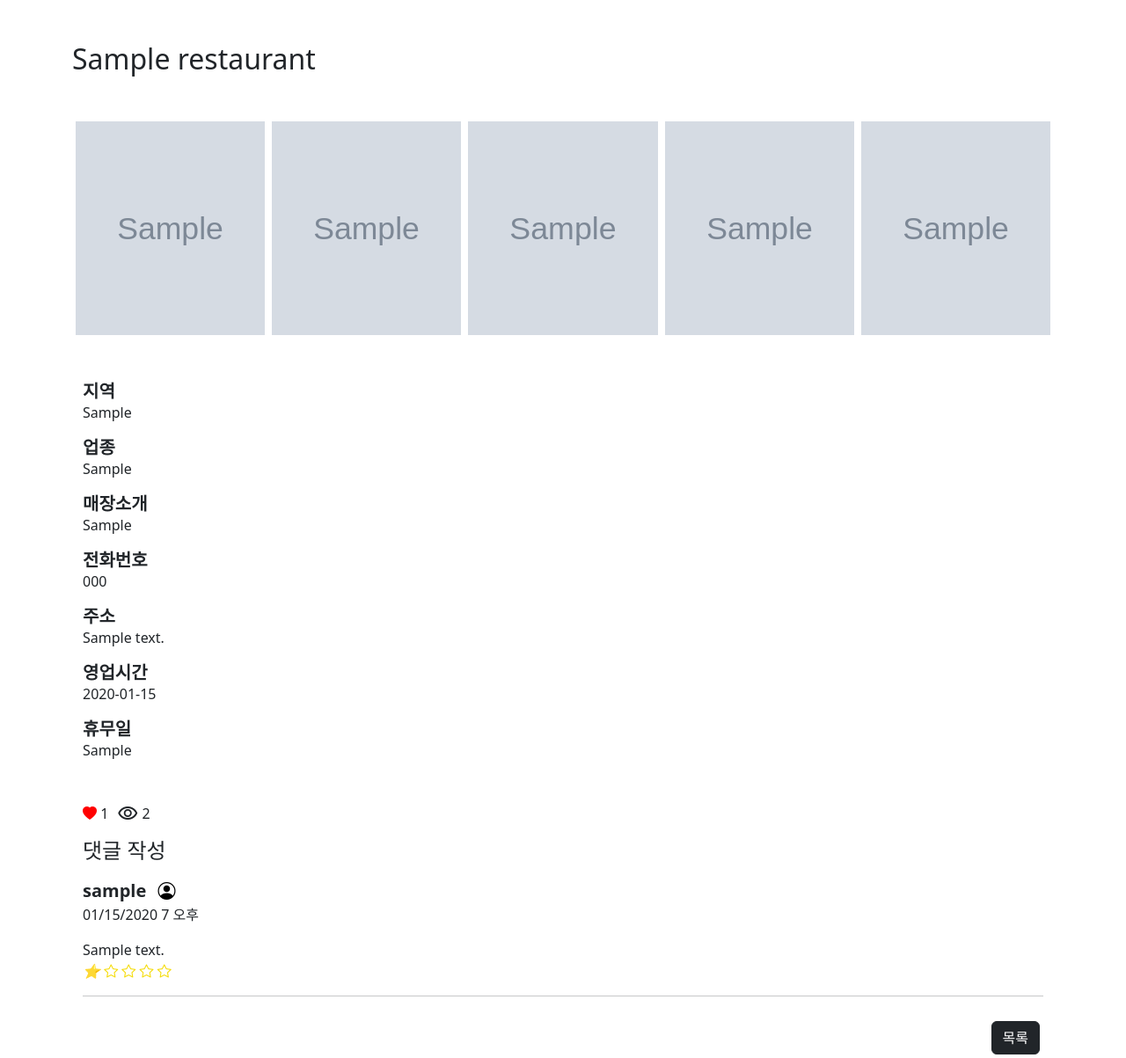
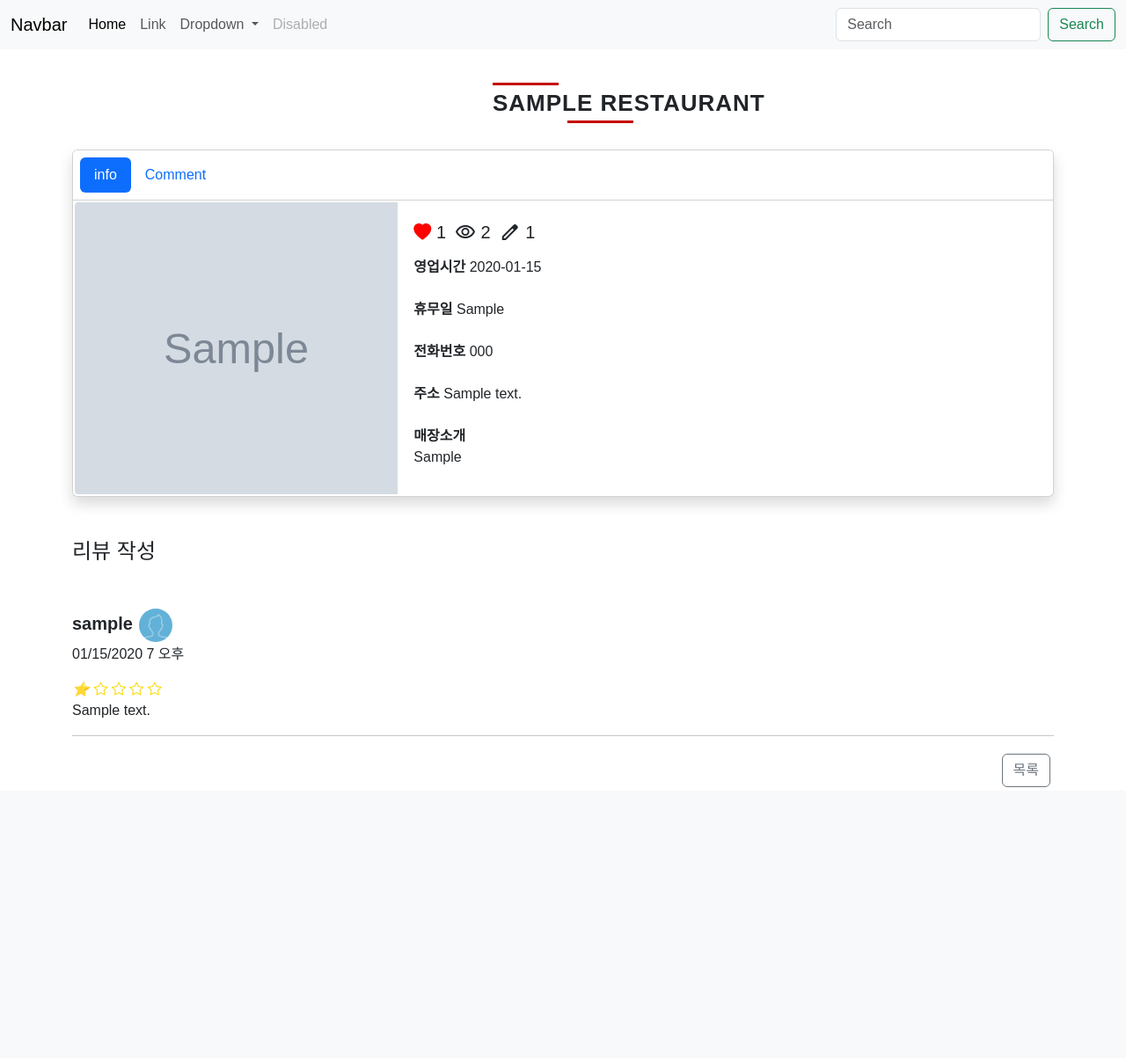
Before and after one commit to jn-97/Semi-Project, a Django app: page /restaurant/1/ in a window 1280 px wide. Shown: the whole page at 88% size. After the commit the page ends 895 px from the top, so only its background shows below. Run offline with Django 3.2, Linux system fonts and the light colour scheme; tables that the repository leaves empty hold one stand-in row (values such as "Sample post"); grey boxes marked "Sample" are stand-in pictures; parts of the project's set-up code (start-up, migrations or seed data) failed here and were passed over; some libraries are stand-ins or nearby versions.

Commit message:
detail.html

```diff
--- a/reviews/templates/restaurants/detail.html
+++ b/reviews/templates/restaurants/detail.html
@@ -3,7 +3,6 @@
 
 <!DOCTYPE html>
 <html lang="en">
-
   <head>
     <meta charset="UTF-8">
     <meta http-equiv="X-UA-Compatible" content="IE=edge">
@@ -12,99 +11,139 @@
     <link rel="stylesheet" href="{% static 'css/detail.css' %}">
     <link rel="stylesheet" href="https://cdn.jsdelivr.net/npm/bootstrap-icons@1.9.1/font/bootstrap-icons.css">
     <link rel="stylesheet" href="https://fonts.googleapis.com/css2?family=Material+Symbols+Outlined:opsz,wght,FILL,GRAD@48,400,0,0"/>
+    <link rel="preconnect" href="https://fonts.googleapis.com">
     {% bootstrap_css %}
   </head>
+  <body style="font-family: sans-serif;">
+    <!-- navbar -->
+    <nav class="navbar navbar-expand-lg bg-light fixed-top">
+      <div class="container-fluid">
+        <a class="navbar-brand" href="#">Navbar</a>
+        <button class="navbar-toggler" type="button" data-bs-toggle="collapse" data-bs-target="#navbarSupportedContent" aria-controls="navbarSupportedContent" aria-expanded="false" aria-label="Toggle navigation">
+          <span class="navbar-toggler-icon"></span>
+        </button>
+        <div class="collapse navbar-collapse" id="navbarSupportedContent">
+          <ul class="navbar-nav me-auto mb-2 mb-lg-0">
+            <li class="nav-item">
+              <a class="nav-link active" aria-current="page" href="#">Home</a>
+            </li>
+            <li class="nav-item">
+              <a class="nav-link" href="#">Link</a>
+            </li>
+            <li class="nav-item dropdown">
+              <a class="nav-link dropdown-toggle" href="#" role="button" data-bs-toggle="dropdown" aria-expanded="false">
+                Dropdown
+              </a>
+              <ul class="dropdown-menu">
+                <li><a class="dropdown-item" href="#">Action</a></li>
+                <li><a class="dropdown-item" href="#">Another action</a></li>
+                <li><hr class="dropdown-divider"></li>
+                <li><a class="dropdown-item" href="#">Something else here</a></li>
+              </ul>
+            </li>
+            <li class="nav-item">
+              <a class="nav-link disabled">Disabled</a>
+            </li>
+          </ul>
+          <form class="d-flex" role="search">
+            <input class="form-control me-2" type="search" placeholder="Search" aria-label="Search">
+            <button class="btn btn-outline-success" type="submit">Search</button>
+          </form>
+        </div>
+      </div>
+    </nav>
 
-  <body class="container">
-    <!-- image -->
-    <h2 class="my-5">{{ restaurant.name }}</h2>
-    <div class="d-flex justify-content-between">
-      <div>
+
+    <div class="container">
+      <!-- Title -->
+      <div class="my-4 twelve">
+        <h1>{{ restaurant.name }}</h1>
+      </div>
+      <div class="d-flex justify-content-center shadow bg-body rounded">
+        <div class="card" style="width: 100%;">
+          <div class="card-header" style="background-color: white;">
+            <ul class="nav nav-pills card-header-pills">
+              <li class="nav-item">
+                <a class="nav-link active" href="#">info</a>
+              </li>
+              <li class="nav-item">
+                <a class="nav-link" href="#">Comment</a>
+              </li>
+            </ul>
+          </div>
+          <div class="row g-0">
+            <div class="col-md-4">
               {% if restaurant.image1 %}
-          <img src="{{ restaurant.image1.url }}" class="card-img-top" weight='251' height='251'>
-        {% else %}
-          <img src="https://dummyimage.com/251x251/000000/c4c4c4" class="card-img-top" weight='251' height='251'>
+              <img src="{{ restaurant.image1.url }}" class="img-fluid rounded-start" style="width:100%; height:100%;" alt="...">
               {% endif %}
             </div>
-      <div>
-        {% if restaurant.image2 %}
-          <img src="{{ restaurant.image2.url }}" class="card-img-top" weight='251' height='251'>
+            <div class="col-md-8">
+              <div class="card-body">
+                <h5 class="card-title">
+                  <!-- 좋아요 조회수 댓글수 -->
+                  <div class="d-flex justify-content-between text-center" style="height:40px;">
+                    <div class="d-inline-flex">
+                      <div class="vertical-align: middle;">
+                        <i style="color:red; line-height: 40px; vertical-align: middle;" class="hart bi bi-heart-fill"></i>
+                        <span style="line-height: 40px; vertical-align: middle;">{{ restaurant.want_go.count }}</span>
+                      </div>
+                      <div class="vertical-align: middle;" style="margin-right: 10px; margin-left: 10px;">
+                        <span style="line-height: 40px; vertical-align: middle;" class="material-symbols-outlined">visibility</span>
+                        <span style="line-height: 40px; vertical-align: middle;">{{ restaurant.hits }}</span>
+                      </div>
+                      <div class="vertical-align: middle;">
+                        <span style="line-height: 40px; vertical-align: middle;" class="material-symbols-outlined">edit</span>
+                        <span style="line-height: 40px; vertical-align: middle;">{{ restaurant.comment_set.count }}</span>
+                      </div>
+                    </div>
+                    <div class="d-flex" style="height:40px;">
+                      <div class="vertical-align: middle;">
+                      {% if request.user.is_authenticated %}
+                        {% if request.user in restaurant.like_want_go.all %}
+                          <a class="title_link" href="{% url 'restaurants:like' restaurant.pk %}">
+                            <a href="{% url 'restaurants:like' restaurant.pk %}">
+                              <button type="button" class="btn btn-danger p-2"><i style="color:white;" class="bi bi-heart-fill"></i>Like</button>
+                            </a>
+                          </a>
                         {% else %}
-          <img src="https://dummyimage.com/251x251/000000/c4c4c4" class="card-img-top" weight='251' height='251'>
+                          <a href="{% url 'restaurants:like' restaurant.pk %}">
+                            <button type="button" class="btn btn-outline-danger p-2"><i style="color:red; margin-right:4px;" class="bi bi-heart"></i>Like</button>
+                          </a>
                         {% endif %}
-      </div>
-      <div>
-        {% if restaurant.image3 %}
-          <img src="{{ restaurant.image3.url }}" class="card-img-top" weight='251' height='251'>
-        {% else %}
-          <img src="https://dummyimage.com/251x251/000000/c4c4c4" class="card-img-top" weight='251' height='251'>
-        {% endif %}
-      </div>
-      <div>
-        {% if restaurant.image4 %}
-          <img src="{{ restaurant.image4.url }}" class="card-img-top" weight='251' height='251'>
-        {% else %}
-          <img src="https://dummyimage.com/251x251/000000/c4c4c4" class="card-img-top" weight='251' height='251'>
-        {% endif %}
-      </div>
-      <div>
-        {% if restaurant.image5 %}
-          <img src="{{ restaurant.image5.url }}" class="card-img-top" weight='251' height='251'>
-        {% else %}
-          <img src="https://dummyimage.com/251x251/000000/c4c4c4" class="card-img-top" weight='251' height='251'>
                       {% endif %}
                       </div>
                     </div>
-
-    <!-- header -->
-    <div class="mt-5 container">
-      <div class="d-flex justify-content-between">
+                  </div>
+                </h5>
+                <div style="height:3rem;">
+                  <span class="fw-bold">영업시간</span>
+                  <span>{{ restaurant.runtime }}</span>
+                </div>
+                <div style="height:3rem;">
+                  <span class="fw-bold">휴무일</span>
+                  <span>{{ restaurant.closing }}</span>
+                </div>
+                <div style="height:3rem;">
+                  <span class="fw-bold">전화번호</span>
+                  <span>{{ restaurant.number }}</span>
+                </div>
+                <div style="height:3rem;">
+                  <span class="fw-bold">주소</span>
+                  <span>{{ restaurant.address }}</span>
+                </div>
                 <div>
-          <h5 class="fw-bold mb-0">지역</h5>
-          <p>{{ restaurant.region }}</p>
-          <h5 class="fw-bold mb-0">업종</h5>
-          <p>{{ restaurant.sorted }}</p>
-          <h5 class="fw-bold mb-0">매장소개</h5>
+                  <span class="fw-bold">매장소개</span>
                   <p>{{ restaurant.introduce }}</p>
-          <h5 class="fw-bold mb-0">전화번호</h5>
-          <p>{{ restaurant.number }}</p>
-          <h5 class="fw-bold mb-0">주소</h5>
-          <p>{{ restaurant.address }}</p>
-          <h5 class="fw-bold mb-0">영업시간</h5>
-          <p>{{ restaurant.runtime }}</p>
-          <h5 class="fw-bold mb-0">휴무일</h5>
-          <p>{{ restaurant.closing }}</p>
+                </div>
+              </div>
+            </div>
+          </div>
         </div>
       </div>
 
-      <!-- 좋아요 / 조회수-->
-      <div class="mt-4 d-flex text-center" style="height:40px;">
-        <div style="margin-right: 10px;">
-          <i style="color:red; line-height: 40px; vertical-align: middle;" class="hart bi bi-heart-fill"></i>
-          <span style="line-height: 40px; vertical-align: middle;">{{ restaurant.want_go.count }}</span>
-        </div>
-        <div class="vertical-align: middle;">
-          <span style="line-height: 40px; vertical-align: middle;" class="material-symbols-outlined">visibility</span>
-          <span style="line-height: 40px; vertical-align: middle;">{{ restaurant.hits }}</span>
-        </div>
-      </div>
-      <div>
-        {% if request.user.is_authenticated %}
-          {% if request.user in restaurant.like_want_go.all %}
-            <a class="title_link" href="{% url 'restaurants:like' restaurant.pk %}">
-              <i style="color:red;" class="hart bi bi-heart-fill"></i>
-            </a>
-          {% else %}
-            <a href="{% url 'restaurants:like' restaurant.pk %}">
-              <i style="color:red;" class="hart bi bi-heart"></i>
-            </a>
-            <p>좋아요</p>
-          {% endif %}
-        {% endif %}
-      </div>
-      <!-- 댓글 -->
-      <div class="mt-2">
-        <h4>댓글 작성</h4>
+      <!-- 리뷰 작성 -->
+      <div class="my-5">
+        <h4>리뷰 작성</h4>
         {% if request.user.is_authenticated %}
           <form action="{% url 'restaurants:comment_create' restaurant.pk %}" method="POST">
             {% csrf_token %}
@@ -112,41 +151,32 @@
             <button class="float-end btn btn-outline-primary ">작성</button>
           </form>
         {% endif %}
+      </div>
 
-      </div>
-      <!-- 댓글 -->
-      <div class="py-2">
-        {% if request.user.is_authenticated %}
-
-          <div class=" py-5">
-            <h6 class="mt-3">
-              댓글 수 :
-              {{ restaurant.comment_set.count }}</h6>
-            <hr>
+      <!-- 리뷰 -->
+      {% for comment in comments %}
+      <div class="mt-5">
+        <p class=" fw-bold fs-5 m-0">{{ comment.user.username }}
+          <a class="title_link" href="{% url 'accounts:detail' comment.user.pk %}">
+            {% if user.profile %}
+            <img src="{{ user.profile.url }}" style="width:42px; height:42px;" class="rounded-circle">
+            {% else %}
+            <img alt="Image placeholder" src="{% static 'profile.jpeg' %}" style="width:42px; height:42px;" class="rounded-circle">
             {% endif %}
-          {% for comment in comments %}
-            <div>
-              <div>
-                <p class=" fw-bold fs-5 m-0">{{ comment.user.username }}
-                  <a class="title_link" href="{% url 'accounts:detail' comment.user.pk%}">
-                    <i style="color: black;" class="bi bi-person-circle px-2"></i>
           </a>
        </p>
         <p class="fs-6">{{ comment.created_at|date:"SHORT_DATETIME_FORMAT" }}</p>
-                <p class="m-0 fs-6">{{ comment.content }}</p>
 
         <div>
           <form action="{% url 'restaurants:comment_delete' restaurant.pk comment.pk %}" method="POST">
             {% csrf_token %}
             <div>
               {% if comment.grade == 1 %}
-                        <p>
                   <i>⭐️</i>
                   <i style="color:rgb(245, 220, 10);" class="hart bi bi-star"></i>
                   <i style="color:rgb(245, 220, 10);" class="hart bi bi-star"></i>
                   <i style="color:rgb(245, 220, 10);" class="hart bi bi-star"></i>
                   <i style="color:rgb(245, 220, 10);" class="hart bi bi-star"></i>
-                        </p>
               {% elif comment.grade == 2 %}
                 <i>⭐️</i>
                 <i>⭐️</i>
@@ -171,35 +201,33 @@
                 <i>⭐️</i>
                 <i>⭐️</i>
                 <i>⭐️</i>
-                      </p>
               {% endif %}
             </div>
+            <p class="m-0 fs-6">{{ comment.content }}</p>
             {% if request.user == comment.user %}
             <button class="btn btn-link p-0" style="color: red; text-decoration: none;">삭제</button>
           </form>
         {% endif %}
+        <hr>
         </div>
-            </div>
-            <hr>
       {% empty %}
       <p>댓글이 없습니다.</p>
       {% endfor %}
-        </div>
-      </div>
+
+      <!-- 게시글 작성자만 삭제 수정 목록 -->
       <div>
-        <a class="float-end btn btn-dark m-1" href="{% url 'restaurants:index' %}">목록</a>
+        <a class="float-end btn btn-outline-secondary m-1" href="{% url 'restaurants:index' %}">목록</a>
         {% if request.user == restaurant.user %}
-          <a class="float-end btn btn-primary m-1" href="{% url 'restaurants:update' restaurant.pk %}">
+          <a class="float-end btn btn-outline-primary m-1" href="{% url 'restaurants:update' restaurant.pk %}">
             수정
           </a>
-          <a class="float-end btn btn-danger m-1" href="{% url 'restaurants:delete' restaurant.pk %}">
+          <a class="float-end btn btn-outline-danger m-1" href="{% url 'restaurants:delete' restaurant.pk %}">
             삭제
           </a>
         {% endif %}
       </div>
     </div>
-  </div>
+
 </body>
 {% bootstrap_javascript %}
-
 </html>
--- a/static/css/detail.css
+++ b/static/css/detail.css
@@ -1,3 +1,52 @@
+body {
+  padding-top: 70px;
+}
+
 img {
-  border: 4px solid white;
+  border: 2px solid white;
 }
+
+h1 {
+  position: relative;
+  padding: 0;
+  margin: 0;
+  font-family: "Raleway", sans-serif;
+  font-weight: 300;
+  font-size: 40px;
+  color: #080808;
+  -webkit-transition: all 0.4s ease 0s;
+  -o-transition: all 0.4s ease 0s;
+  transition: all 0.4s ease 0s;
+}
+
+h1 span {
+  display: block;
+  font-size: 0.5em;
+  line-height: 1.3;
+}
+
+h1 em {
+  font-style: normal;
+  font-weight: 600;
+}
+
+.twelve h1 {
+  font-size:26px; font-weight:700;  letter-spacing:1px; text-transform:uppercase; width:160px; text-align:center; margin:auto; white-space:nowrap; padding-bottom:13px;
+}
+.twelve h1:before {
+    background-color: #c50000;
+    content: '';
+    display: block;
+    height: 3px;
+    width: 75px;
+    margin-bottom: 5px;
+}
+.twelve h1:after {
+    background-color: #c50000;
+    content: '';
+    display: block;
+  position:absolute; right:0; bottom:0;
+    height: 3px;
+    width: 75px;
+    margin-bottom: 0.25em;
+}
```
Also changed, not shown: images/images/KakaoTalk_20220204_101647175.jpg (added), images/images/Untitled-1-02-02.jpg (added), images/images/image1.jpg (added), images/images/image1_4kU1c5s.jpg (added), images/images/image1_68ZIPR9.jpg (added), images/images/image1_UsOxYZe.jpg (added), images/images/image1_gXeXyqF.jpg (added), images/images/image1_s0imv7D.jpg (added), images/images/맛있는_밥사조.jpg (added), images/images/맛있는_밥사조3.jpg (added). Lines whose indentation alone changed are shown as unchanged.
